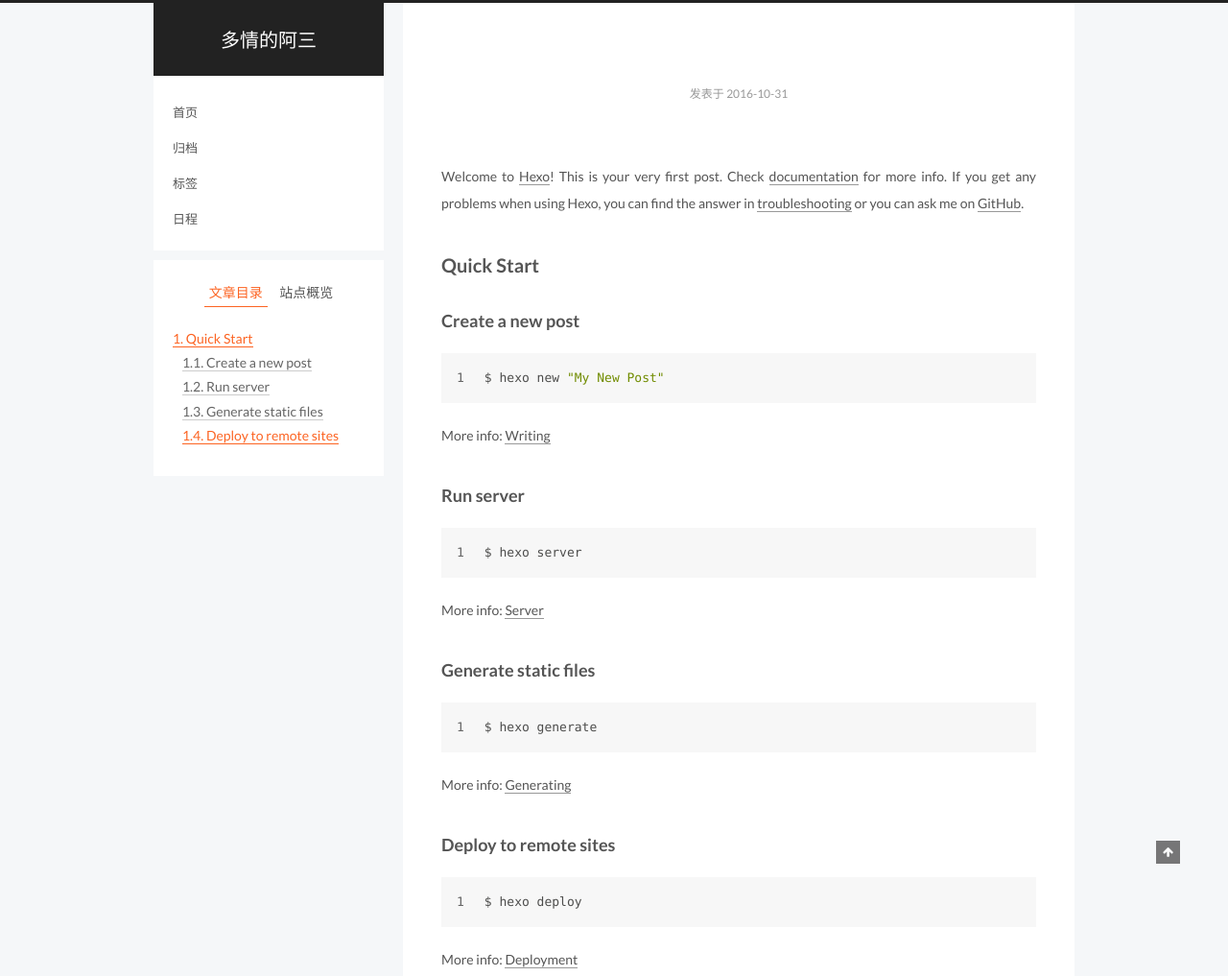
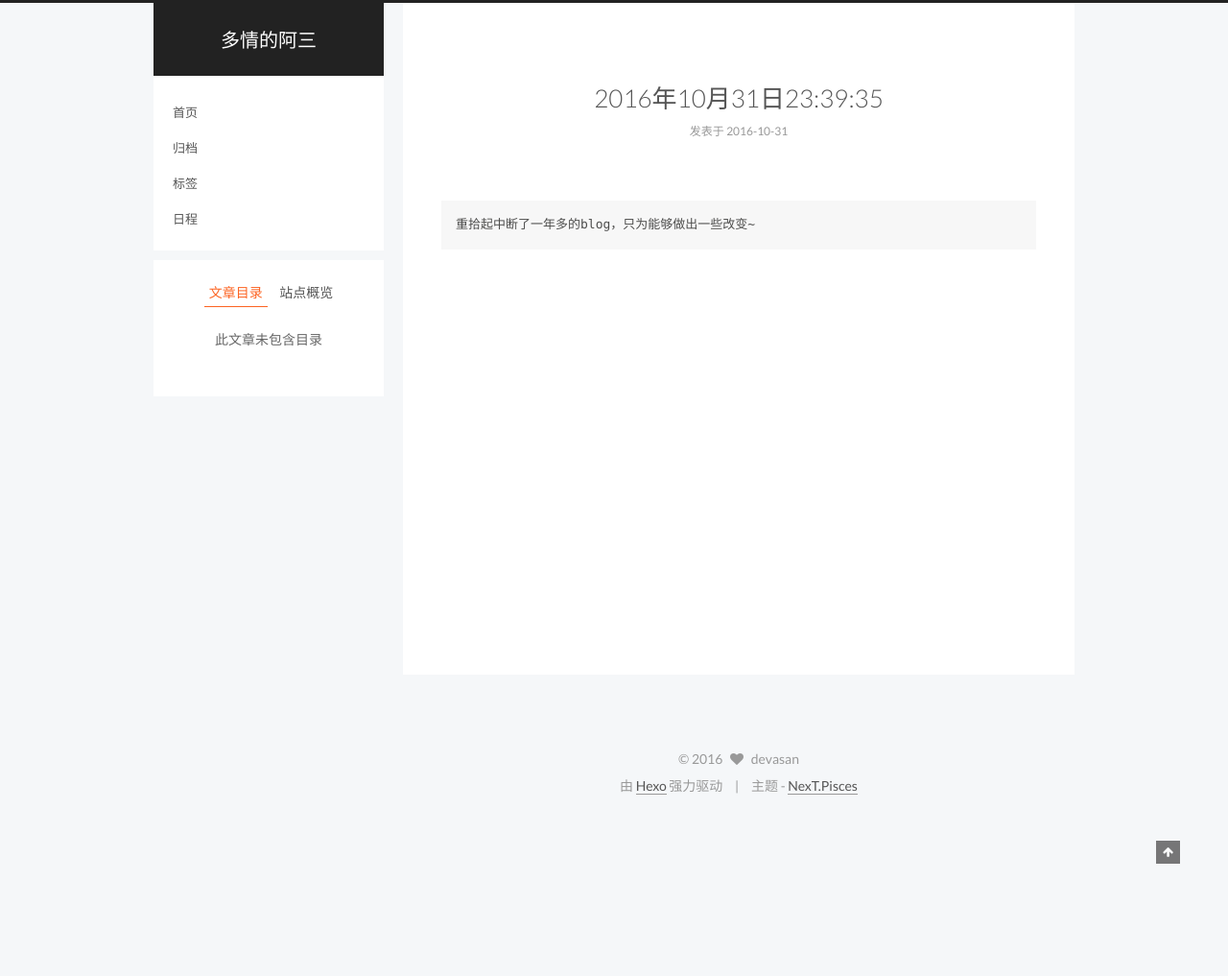
Before and after one commit to devasan/devasan.github.io, a plain HTML site: page 2016/10/31/hello-world/index.html in a window 1280 px wide. Shown: the top 1017 px of the page at 96% size. After the commit the page ends 853 px from the top, so only its background shows below. Drawn offline with Linux system fonts and the light colour scheme.

Commit message:
Site updated: 2016-10-31 23:39:49

```diff
--- a/2016/10/31/hello-world/index.html
+++ b/2016/10/31/hello-world/index.html
@@ -84,19 +84,16 @@
 
 
 
-<meta name="description" content="Welcome to Hexo! This is your very first post. Check documentation for more info. If you get any problems when using Hexo, you can find the answer in troubleshooting or you can ask me on GitHub.
-Quick">
+<meta name="description" content="重拾起中断了一年多的blog，只为能够做出一些改变~">
 <meta property="og:type" content="article">
-<meta property="og:title" content="多情的阿三">
+<meta property="og:title" content="2016年10月31日23:39:35">
 <meta property="og:url" content="http://devasan.com/2016/10/31/hello-world/index.html">
 <meta property="og:site_name" content="多情的阿三">
-<meta property="og:description" content="Welcome to Hexo! This is your very first post. Check documentation for more info. If you get any problems when using Hexo, you can find the answer in troubleshooting or you can ask me on GitHub.
-Quick">
-<meta property="og:updated_time" content="2016-10-31T15:24:32.000Z">
+<meta property="og:description" content="重拾起中断了一年多的blog，只为能够做出一些改变~">
+<meta property="og:updated_time" content="2016-10-31T15:39:42.000Z">
 <meta name="twitter:card" content="summary">
-<meta name="twitter:title" content="多情的阿三">
-<meta name="twitter:description" content="Welcome to Hexo! This is your very first post. Check documentation for more info. If you get any problems when using Hexo, you can find the answer in troubleshooting or you can ask me on GitHub.
-Quick">
+<meta name="twitter:title" content="2016年10月31日23:39:35">
+<meta name="twitter:description" content="重拾起中断了一年多的blog，只为能够做出一些改变~">
 
 
 
@@ -120,7 +117,7 @@ Quick">
   <link rel="canonical" href="http://devasan.com/2016/10/31/hello-world/"/>
 
 
-  <title>  | 多情的阿三 </title>
+  <title> 2016年10月31日23:39:35 | 多情的阿三 </title>
 </head>
 
 <body itemscope itemtype="//schema.org/WebPage" lang="zh-Hans">
@@ -242,7 +239,7 @@ Quick">
 
 
 
-
+                2016年10月31日23:39:35
 
 
           </h1>
@@ -282,16 +279,8 @@ Quick">
 
 
 
-        <p>Welcome to <a href="https://hexo.io/" target="_blank" rel="external">Hexo</a>! This is your very first post. Check <a href="https://hexo.io/docs/" target="_blank" rel="external">documentation</a> for more info. If you get any problems when using Hexo, you can find the answer in <a href="https://hexo.io/docs/troubleshooting.html" target="_blank" rel="external">troubleshooting</a> or you can ask me on <a href="https://github.com/hexojs/hexo/issues" target="_blank" rel="external">GitHub</a>.</p>
-<h2 id="Quick-Start"><a href="#Quick-Start" class="headerlink" title="Quick Start"></a>Quick Start</h2><h3 id="Create-a-new-post"><a href="#Create-a-new-post" class="headerlink" title="Create a new post"></a>Create a new post</h3><figure class="highlight bash"><table><tr><td class="gutter"><pre><div class="line">1</div></pre></td><td class="code"><pre><div class="line">$ hexo new <span class="string">"My New Post"</span></div></pre></td></tr></table></figure>
-<p>More info: <a href="https://hexo.io/docs/writing.html" target="_blank" rel="external">Writing</a></p>
-<h3 id="Run-server"><a href="#Run-server" class="headerlink" title="Run server"></a>Run server</h3><figure class="highlight bash"><table><tr><td class="gutter"><pre><div class="line">1</div></pre></td><td class="code"><pre><div class="line">$ hexo server</div></pre></td></tr></table></figure>
-<p>More info: <a href="https://hexo.io/docs/server.html" target="_blank" rel="external">Server</a></p>
-<h3 id="Generate-static-files"><a href="#Generate-static-files" class="headerlink" title="Generate static files"></a>Generate static files</h3><figure class="highlight bash"><table><tr><td class="gutter"><pre><div class="line">1</div></pre></td><td class="code"><pre><div class="line">$ hexo generate</div></pre></td></tr></table></figure>
-<p>More info: <a href="https://hexo.io/docs/generating.html" target="_blank" rel="external">Generating</a></p>
-<h3 id="Deploy-to-remote-sites"><a href="#Deploy-to-remote-sites" class="headerlink" title="Deploy to remote sites"></a>Deploy to remote sites</h3><figure class="highlight bash"><table><tr><td class="gutter"><pre><div class="line">1</div></pre></td><td class="code"><pre><div class="line">$ hexo deploy</div></pre></td></tr></table></figure>
-<p>More info: <a href="https://hexo.io/docs/deployment.html" target="_blank" rel="external">Deployment</a></p>
-
+        <pre><code>重拾起中断了一年多的blog，只为能够做出一些改变~
+</code></pre>
 
     </div>
 
@@ -412,12 +401,12 @@ Quick">
           <div class="links-of-blogroll motion-element links-of-blogroll-inline">
             <div class="links-of-blogroll-title">
               <i class="fa  fa-fw fa-globe"></i>
-              Links
+              友情链接
             </div>
             <ul class="links-of-blogroll-list">
 
                 <li class="links-of-blogroll-item">
-                  <a href="http://ymonke.com/" title="ymonke" target="_blank">ymonke</a>
+                  <a href="http://www.ymonke.com/" title="ymonke" target="_blank">ymonke</a>
                 </li>
 
             </ul>
@@ -433,7 +422,7 @@ Quick">
 
 
 
-              <div class="post-toc-content"><ol class="nav"><li class="nav-item nav-level-2"><a class="nav-link" href="#Quick-Start"><span class="nav-number">1.</span> <span class="nav-text">Quick Start</span></a><ol class="nav-child"><li class="nav-item nav-level-3"><a class="nav-link" href="#Create-a-new-post"><span class="nav-number">1.1.</span> <span class="nav-text">Create a new post</span></a></li><li class="nav-item nav-level-3"><a class="nav-link" href="#Run-server"><span class="nav-number">1.2.</span> <span class="nav-text">Run server</span></a></li><li class="nav-item nav-level-3"><a class="nav-link" href="#Generate-static-files"><span class="nav-number">1.3.</span> <span class="nav-text">Generate static files</span></a></li><li class="nav-item nav-level-3"><a class="nav-link" href="#Deploy-to-remote-sites"><span class="nav-number">1.4.</span> <span class="nav-text">Deploy to remote sites</span></a></li></ol></li></ol></div>
+              <p class="post-toc-empty">此文章未包含目录</p>
 
           </div>
         </section>
```
Also changed, not shown: archives/2016/10/index.html (+3 -3 lines), archives/2016/index.html (+3 -3 lines), archives/index.html (+3 -3 lines), index.html (+5 -13 lines).
